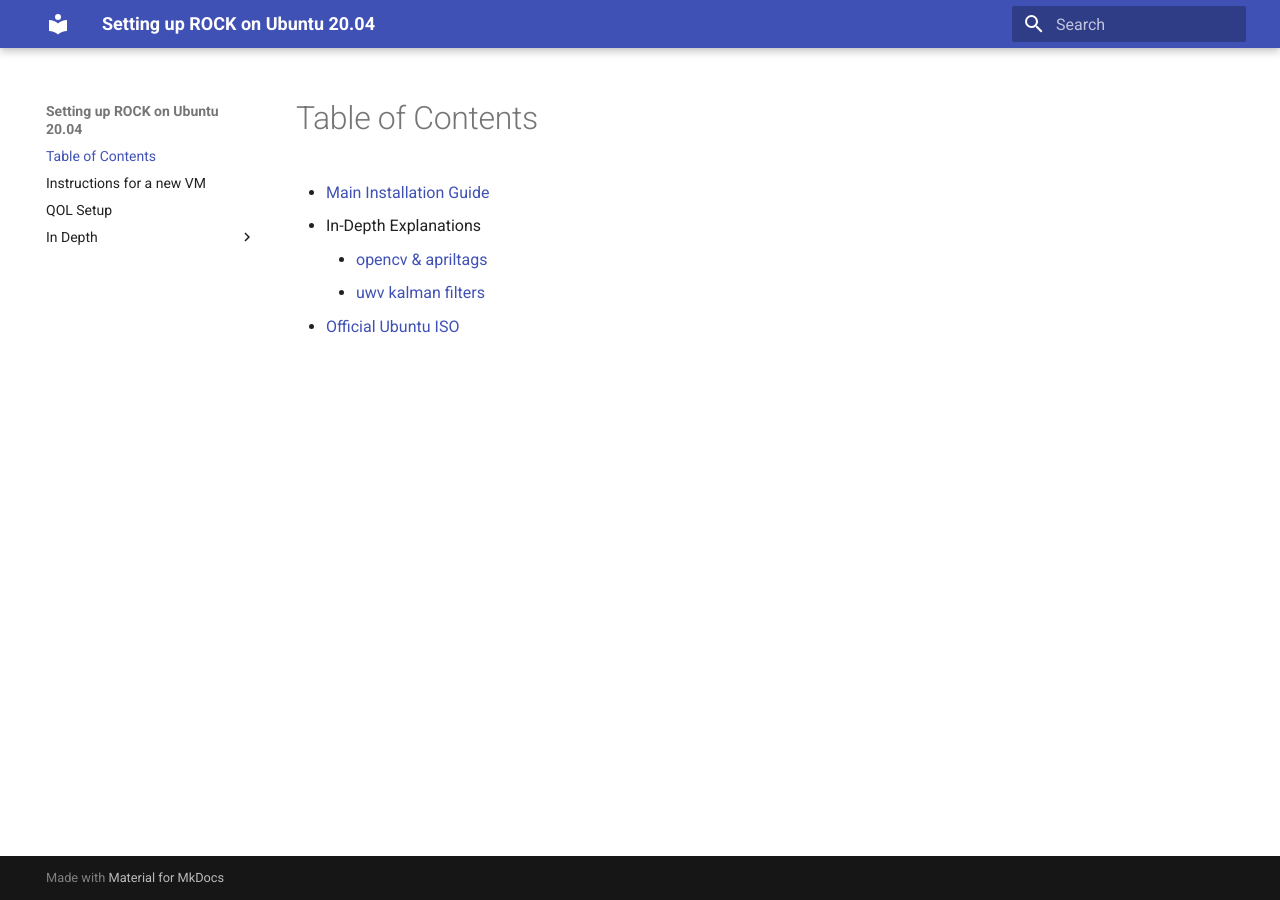
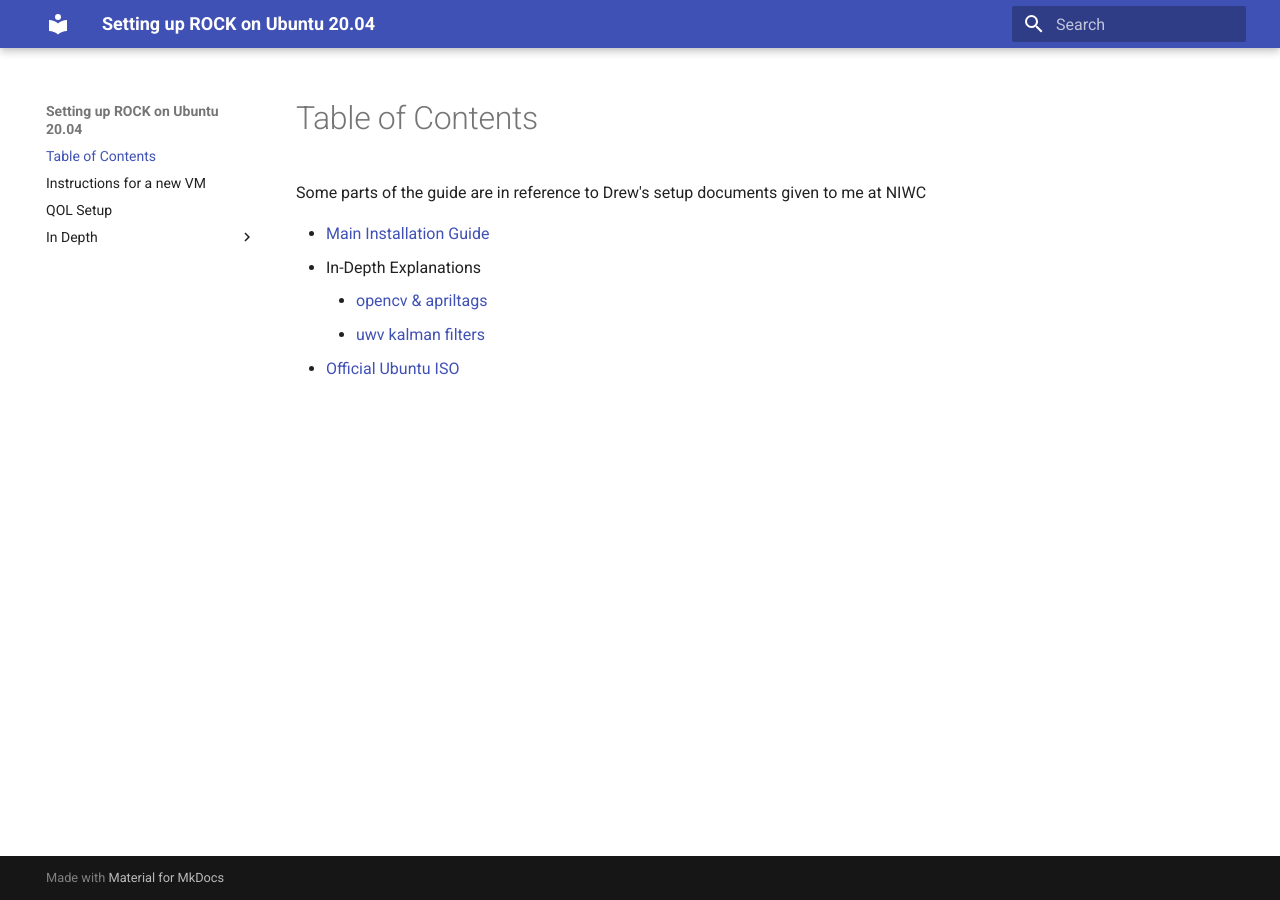
Before and after one commit to con169/niwc-auv-docs, an MkDocs documentation site: the page built from docs/index.md, in a window 1280 px wide. Built offline with MkDocs 1.6.1 and Material for MkDocs 9.7.7, drawn with Linux system fonts in a browser that asks for light colours.

Commit message:
added to index

```diff
--- a/docs/index.md
+++ b/docs/index.md
@@ -1,4 +1,6 @@
 # Table of Contents
+
+Some parts of the guide are in reference to Drew's setup documents given to me at NIWC
 
 - [Main Installation Guide](setup.md)
 - In-Depth Explanations
```
